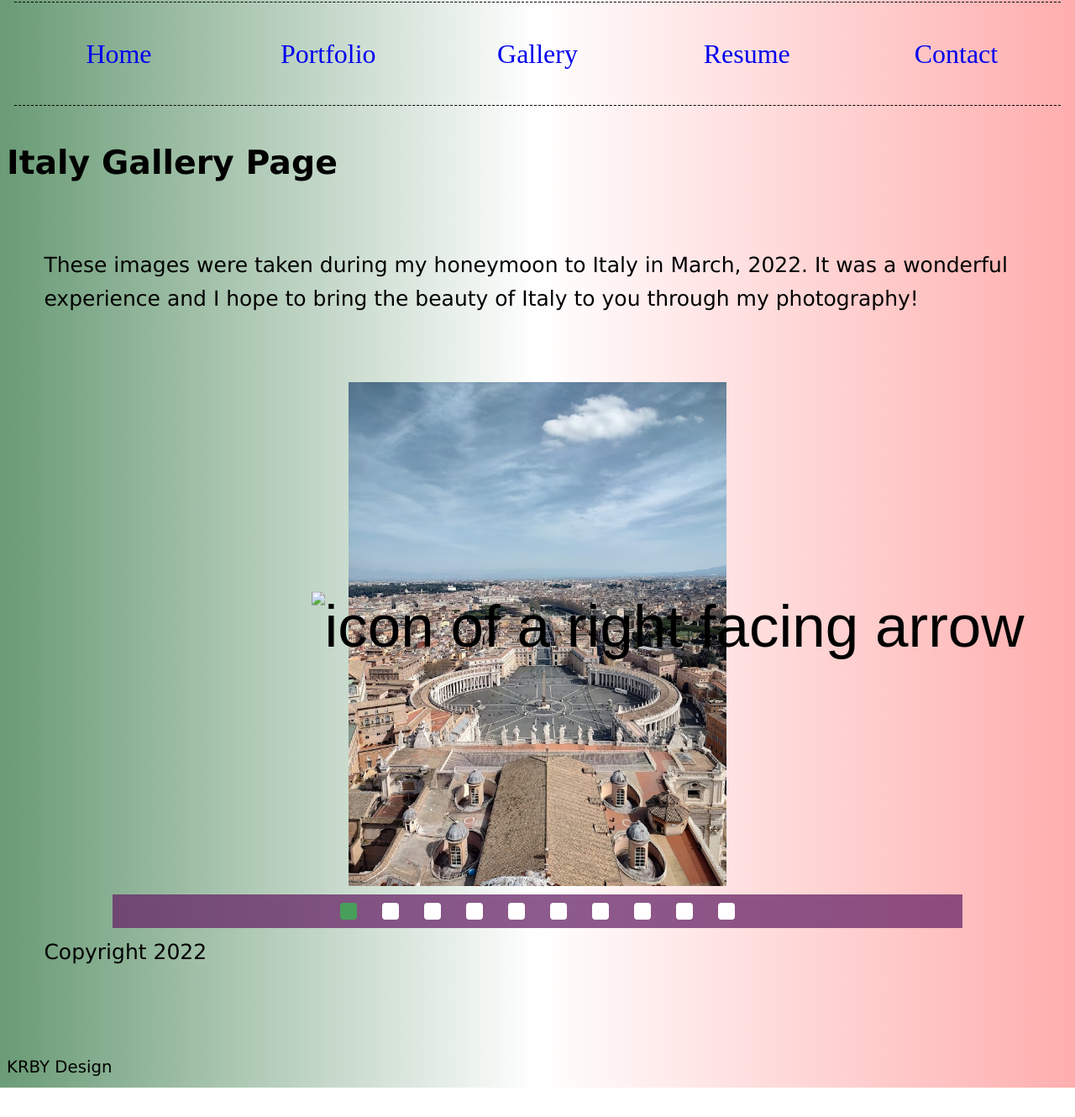
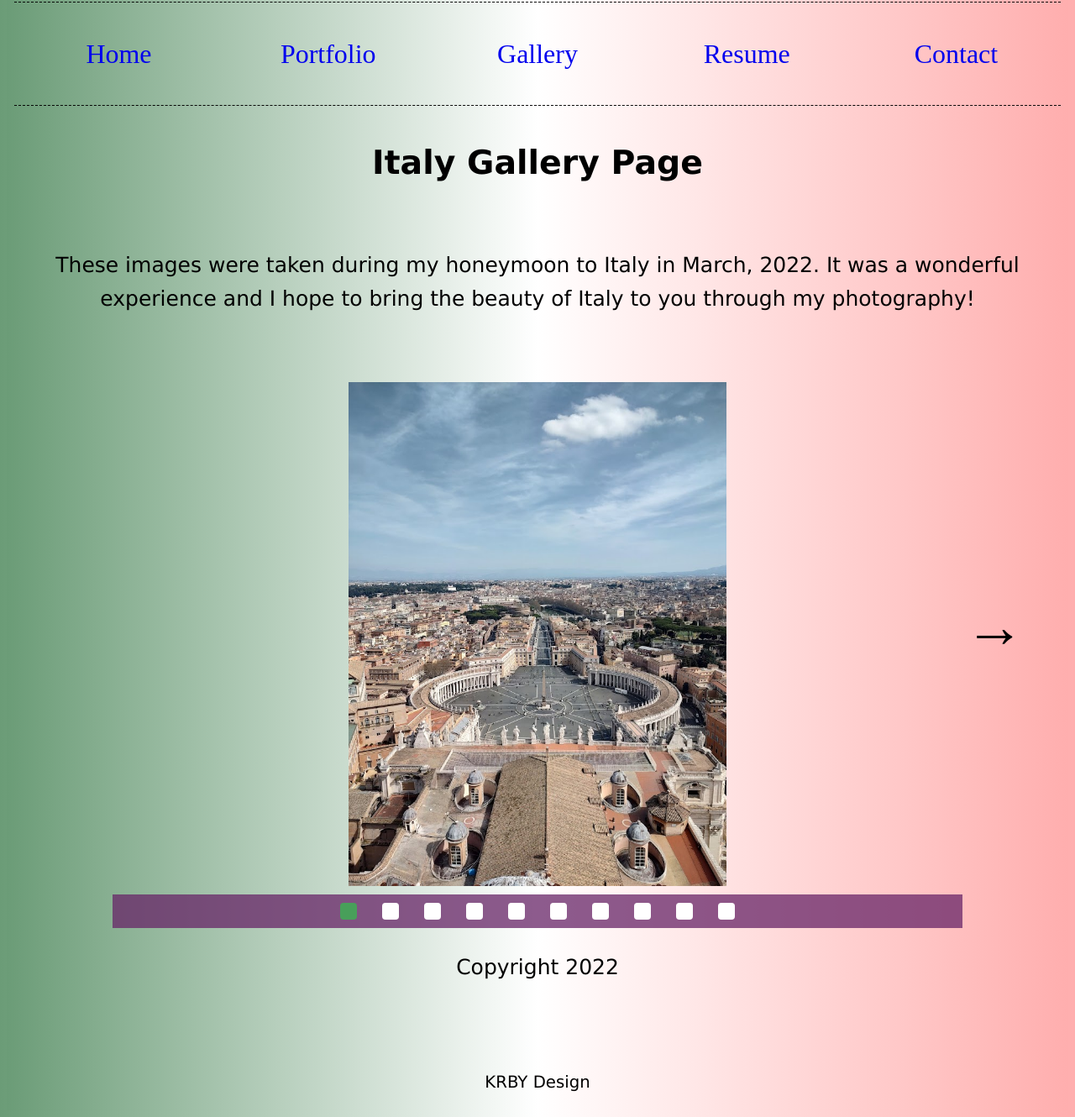
Before and after one commit to nivchara/nivchara.github.io, a plain HTML site: page gallery/italygallery.html in a window 1280 px wide. Shown: the part 119-1449 px from the top of the page at 84% size. Before the commit the page ends 1414 px from the top, so only its background shows below. Drawn offline with Linux system fonts and the light colour scheme.

Commit message:
corrected LinkedIn logo and gallery svg

```diff
--- a/contact-me/contactme.css
+++ b/contact-me/contactme.css
@@ -44,3 +44,7 @@ nav a {
 nav a:hover {
     background-color: #948994;
 }
+
+img {
+    max-width: 25rem;
+}
--- a/gallery/italygallery.html
+++ b/gallery/italygallery.html
@@ -28,7 +28,7 @@
 
     <div class="carousel">
 
-        <button class="carousel__button carousel__button--left is-hidden"><img src="/icons/svg/arrow-left.svg" alt="icon of a left facing arrow" height="24px" width="24px"></button>
+        <button class="carousel__button carousel__button--left is-hidden"> &larr;</button>
 
         <div class="carousel__track-container">
 
@@ -46,7 +46,7 @@
             </ul>
         </div>
 
-        <button class="carousel__button carousel__button--right"><img src="/icons/svg/arrow-right.svg" alt="icon of a right facing arrow" height="24px" width="24px"></button>
+        <button class="carousel__button carousel__button--right">&rarr;</button>
 
         <div class="carousel__nav">
             <button class="carousel__indicator current-slide"></button>
--- a/gallery/italystyle.css
+++ b/gallery/italystyle.css
@@ -16,9 +16,14 @@
         font-size: 1rem;
     }
 
+    h1 {
+        text-align: center;
+    }
+
     p {
         font-size: 25px;
         padding: 2.5rem;
+        text-align: center;
     }
 
     nav {
@@ -133,3 +138,8 @@
     .is-hidden {
         display: none;
     }
+
+    footer {
+        text-align: center;
+        padding: 1rem;
+    }
```
Also changed, not shown: index.html (+1 -1 lines).
